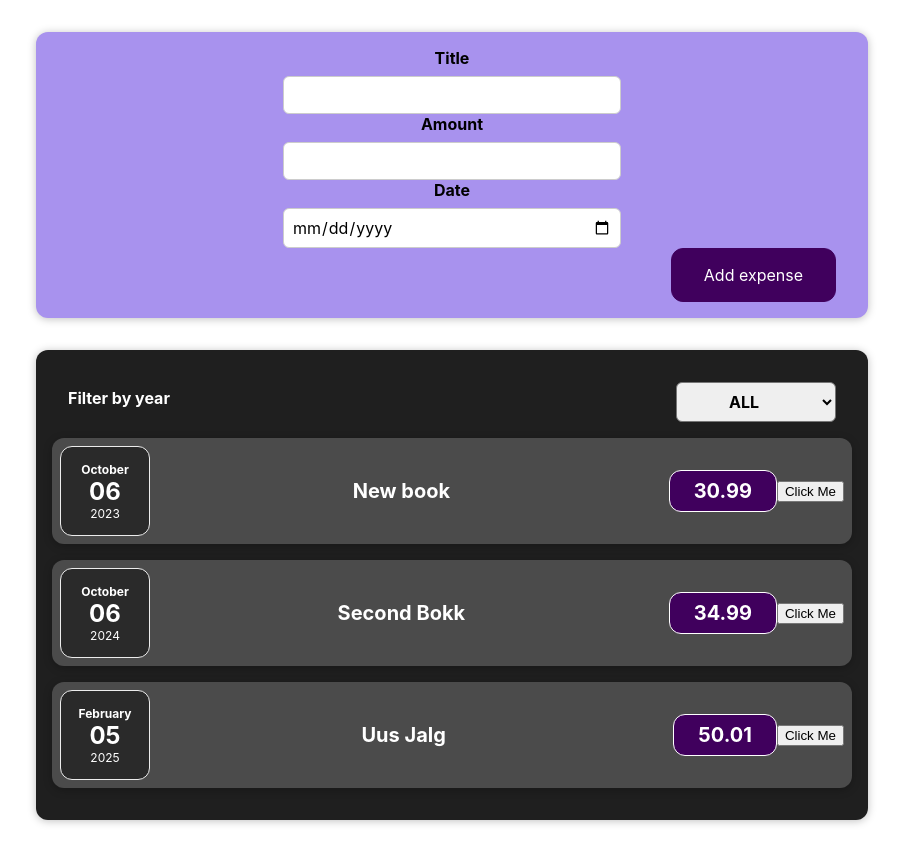
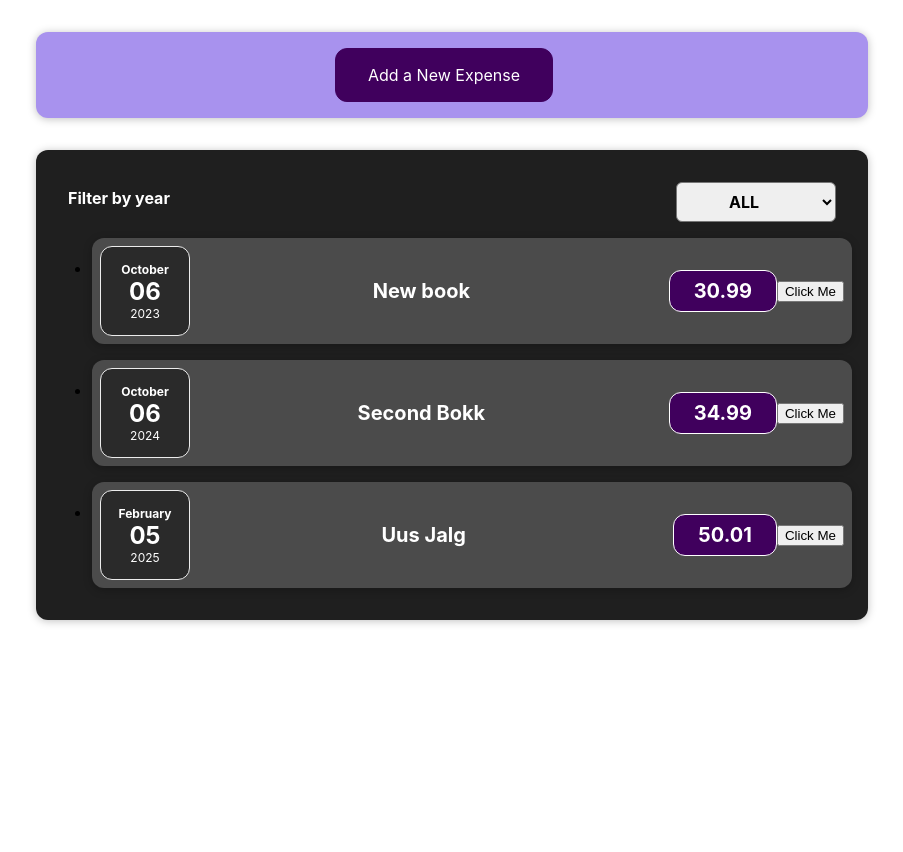
Before and after one commit to tonissonm/expenseshttp, a React (Create React App) app: page / in a window 1280 px wide. Shown: the whole page, without its empty margins (188-1091 px from the left). After the commit the page ends 800 px from the top, so only its background shows below. Built offline with nearby package versions, Linux system fonts and the light colour scheme.

Commit message:
Ül15 ja ÜL16

```diff
--- a/src/components/Expenses/ExpenseItem.js
+++ b/src/components/Expenses/ExpenseItem.js
@@ -11,11 +11,11 @@ const ExpenseItem =(props) =>{
         console.log(title);
     }
     return (
+        <li>
             <Card className='expense-item'>
             <ExpenseDate
             date={props.expenseData.date}
             />
-
             <div className="expense-item__description">
                 <h2>{props.expenseData.title}</h2>
                 <div className="expense-item__price">
@@ -24,6 +24,8 @@ const ExpenseItem =(props) =>{
                 </div>
             <button onClick ={clickHandler}>Click Me</button>
             </Card>
+        </li>
+
     );
 }
 export default ExpenseItem
--- a/src/components/Expenses/Expenses.js
+++ b/src/components/Expenses/Expenses.js
@@ -1,17 +1,23 @@
-import ExpenseItem from './ExpenseItem';
+import ExpenseItem from './ExpenseItem'
 import ExpensesFilter from './ExpensesFilter'
-import Card from '../UI/Card';
-import NewExpense from '../NewExpense/NewExpense'
-import './Expenses.css';
+import Card from '../UI/Card'
+import ExpensesList from './ExpensesList'
+import './Expenses.css'
 import {useState} from 'react';
+
+
 const Expenses=(props)=>{
-  const [filteredYear,setFilteredYear] = useState('2024');
-  const filteredYearHandler = (filteredYear) => {
-    console.log(filteredYear)
+  const [filteredYear,setFilteredYear] = useState('');
+  const filteredYearHandler = (selectedYear) => {
+      setFilteredYear(selectedYear)
+      console.log('Selected year: ' +selectedYear)
   }
 
   const filteredExpenses =props.expenses.filter((expense)=>{
-    return expense.date.getFullYear() == filteredYear
+    if(filteredYear === ''){
+      return true
+    }
+    return expense.date.getFullYear().toString() === filteredYear
   })
 
   let expensesContent = <p>No expenses found.</p>
@@ -25,17 +31,10 @@ const Expenses=(props)=>{
 
     return (
       <Card className='expenses'>
-          <ExpensesFilter selected={filteredYear} onChangeFilter= {filteredYearHandler}
+          <ExpensesFilter selected = {filteredYear} onChangeFilter ={filteredYearHandler}
           />
-          {
-            filteredExpenses.length === 0 && <p>No expenses found.</p>
-          }
-          {
+          <ExpensesList expenses ={filteredExpenses}/>
 
-            filteredExpenses.length>0 && props.expenses.map((expense) => {
-                return <ExpenseItem expenseData={expense} key={expense.id}/>
-            })
-          }
       </Card>
     )
 }
--- a/src/components/Expenses/ExpensesFilter.js
+++ b/src/components/Expenses/ExpensesFilter.js
@@ -7,7 +7,7 @@ const ExpensesFilter = (props) => {
     const yearChangeHandler = (event) => {
         const selectedYear = event.target.value;
         setSelectedYear(selectedYear)
-        props.onSaveYearData(selectedYear)
+        props.onChangeFilter(selectedYear)
     }
     return (
         <div className='expenses-filter'>
--- /dev/null
+++ b/src/components/Expenses/ExpensesList.js
@@ -0,0 +1,20 @@
+import ExpenseItem  from "./ExpenseItem";
+import './ExpensesList.css'
+
+const ExpensesList = (props)=>{
+    return(
+        <>
+            {
+                props.expenses.length === 0 && <p>No expenses found.</p>
+            }
+            <ul>
+                {
+                    props.expenses.length > 0 && props.expenses.map((expense) => {
+                        return <ExpenseItem expenseData={expense} key={expense.id}/>
+                    })
+                }
+            </ul>
+        </>
+    )
+}
+export default ExpensesList
--- a/src/components/NewExpense/NewExpense.js
+++ b/src/components/NewExpense/NewExpense.js
@@ -1,16 +1,30 @@
 import ExpenseForm from "./ExpenseForm"
 import "./NewExpense.css"
+import {useState} from 'react'
 const NewExpense = (props) =>{
+    const [editForm,setEditForm] = useState(false);
     const saveExpenseDataHandler= (enteredExpenseData) => {
         const expenseData = {
             ...enteredExpenseData,
             id: Math.random().toString()
         }
         props.onAddExpense(expenseData)
+        setEditForm(false)
+    }
+    const cancelEditingHandler = ()=>{
+        setEditForm(false)
     }
     return(
         <div className="new-expense">
-            <ExpenseForm onSaveExpenseData={saveExpenseDataHandler}/>
+            {!editForm && (<button onClick={()=> setEditForm(true)}>Add a New Expense</button>)}
+            {editForm &&(
+
+                <div>
+                    <ExpenseForm onSaveExpenseData={saveExpenseDataHandler} onCancel={cancelEditingHandler}/>
+                    <button onClick ={cancelEditingHandler}>Cancel</button>
+                </div>
+                )}
+
         </div>
     )
 }
```
Also changed, not shown: src/components/Expenses/ExpensesList.css (added). Lines whose indentation alone changed are shown as unchanged.
